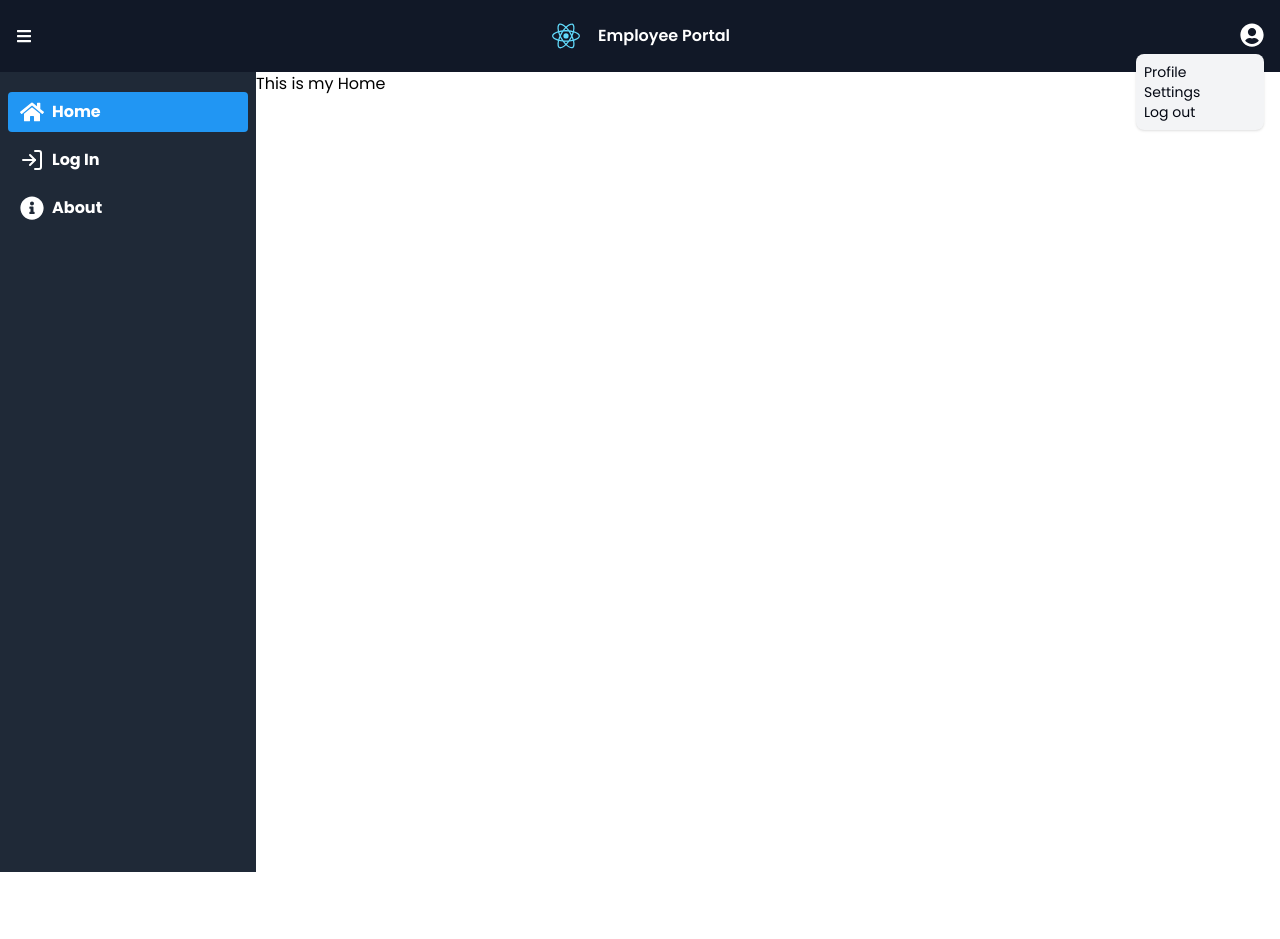
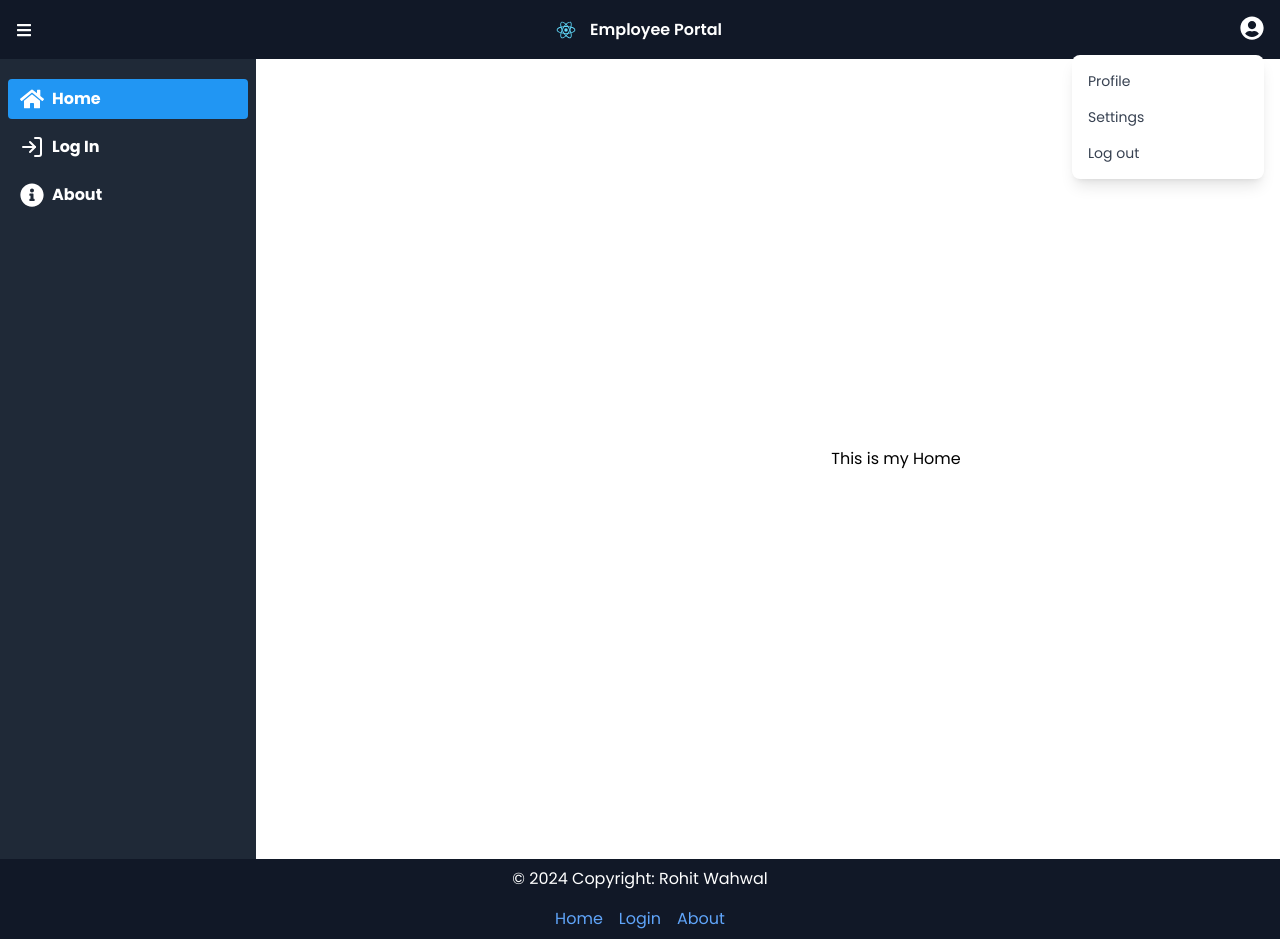
Before and after one commit to rohit-wonderbiz/my-tailwind-react-app, a React (Create React App) app: page / in a window 1280 px wide. Both pictures are taken after a click on the button 1252 px from the left and 32 px from the top of the page. Before the commit the page ends 800 px from the top, so only its background shows below. Built offline with nearby package versions, Linux system fonts and the light colour scheme.

Commit message:
added footer

```diff
--- a/src/App.tsx
+++ b/src/App.tsx
@@ -1,4 +1,3 @@
-// App.tsx
 import React, { useState, useEffect } from "react";
 import "./App.css";
 import { BrowserRouter as Router, Routes, Route } from "react-router-dom";
@@ -7,6 +6,7 @@ import Dashboard from "./components/Dashboard";
 import AboutComponent from "./components/AboutComponent";
 import LoginComponent from "./components/LoginComponent";
 import Navbar from "./components/Navbar";
+import Footer from "./components/Footer"; // Import Footer component
 
 function App() {
   const [sidebarToggle, setSidebarToggle] = useState(false);
@@ -31,13 +31,18 @@ function App() {
 
   return (
     <Router>
-      <div className={`w-full transition-all duration-300 ease-in-out`}>
+      <div className="flex flex-col min-h-screen">
         <Navbar
           sidebarToggle={sidebarToggle}
           setSidebarToggle={setSidebarToggle}
         />
-        <div className="flex">
+        <div className="flex flex-1">
           <Sidebar sidebarToggle={sidebarToggle} />
+          <div
+            className={`flex-1 ml-${
+              sidebarToggle ? "16" : "64"
+            } transition-all duration-300`}
+          >
             <Routes>
               <Route
                 path="/"
@@ -69,6 +74,8 @@ function App() {
             </Routes>
           </div>
         </div>
+        <Footer />
+      </div>
     </Router>
   );
 }
--- a/src/components/AboutComponent.tsx
+++ b/src/components/AboutComponent.tsx
@@ -10,13 +10,13 @@ const AboutComponent: React.FC<NavbarProps> = ({
   setSidebarToggle,
 }) => {
   return (
-    <h1
+    <div
       className={`${
         sidebarToggle ? "ml-16" : "ml-64"
-      } w-full transition-all duration-300 ease-in-out`}
+      } flex-1 flex items-center justify-center transition-all duration-300 ease-in-out min-h-screen`}
     >
-      This is my About Page
-    </h1>
+      <h1>This is my About Page</h1>
+    </div>
   );
 };
 
--- a/src/components/Dashboard.tsx
+++ b/src/components/Dashboard.tsx
@@ -1,3 +1,27 @@
+// import React from "react";
+
+// interface NavbarProps {
+//   sidebarToggle: boolean;
+//   setSidebarToggle: React.Dispatch<React.SetStateAction<boolean>>;
+// }
+
+// const Dashboard: React.FC<NavbarProps> = ({
+//   sidebarToggle,
+//   setSidebarToggle,
+// }) => {
+//   return (
+//     <h1
+//       className={`${
+//         sidebarToggle ? "ml-16" : "ml-64"
+//       } w-full transition-all duration-300 ease-in-out`}
+//     >
+//       This is my Home
+//     </h1>
+//   );
+// };
+
+// export default Dashboard;
+
 import React from "react";
 
 interface NavbarProps {
@@ -10,13 +34,13 @@ const Dashboard: React.FC<NavbarProps> = ({
   setSidebarToggle,
 }) => {
   return (
-    <h1
+    <div
       className={`${
         sidebarToggle ? "ml-16" : "ml-64"
-      } w-full transition-all duration-300 ease-in-out`}
+      } flex-1 flex items-center justify-center transition-all duration-300 ease-in-out min-h-screen`}
     >
-      This is my Home
-    </h1>
+      <h1>This is my Home</h1>
+    </div>
   );
 };
 
--- /dev/null
+++ b/src/components/Footer.tsx
@@ -0,0 +1,25 @@
+import React from "react";
+import { Link } from "react-router-dom";
+
+const Footer: React.FC = () => {
+  return (
+    <footer className="bg-gray-900 text-white py-2">
+      <div className="container mx-auto text-center">
+        <p className="mb-4">© 2024 Copyright: Rohit Wahwal</p>
+        <div className="flex justify-center space-x-4">
+          <Link to="/" className="text-blue-400 hover:underline">
+            Home
+          </Link>
+          <Link to="/login" className="text-blue-400 hover:underline">
+            Login
+          </Link>
+          <Link to="/about" className="text-blue-400 hover:underline">
+            About
+          </Link>
+        </div>
+      </div>
+    </footer>
+  );
+};
+
+export default Footer;
--- a/src/components/LoginComponent.tsx
+++ b/src/components/LoginComponent.tsx
@@ -10,13 +10,13 @@ const LoginComponent: React.FC<NavbarProps> = ({
   setSidebarToggle,
 }) => {
   return (
-    <h1
+    <div
       className={`${
         sidebarToggle ? "ml-16" : "ml-64"
-      } w-full transition-all duration-300 ease-in-out`}
+      } flex-1 flex items-center justify-center transition-all duration-300 ease-in-out min-h-screen`}
     >
-      This is my Login Page
-    </h1>
+      <h1>This is my Login Page</h1>
+    </div>
   );
 };
 
--- a/src/components/Navbar.tsx
+++ b/src/components/Navbar.tsx
@@ -1,4 +1,4 @@
-import React, { useState } from "react";
+import React, { useState, useEffect, useRef } from "react";
 import { FaBars, FaUserCircle } from "react-icons/fa";
 import logo from "../logo.svg";
 
@@ -9,10 +9,24 @@ interface NavbarProps {
 
 const Navbar: React.FC<NavbarProps> = ({ sidebarToggle, setSidebarToggle }) => {
   const [menuVisible, setMenuVisible] = useState(false);
+  const menuRef = useRef<HTMLDivElement>(null);
 
   const toggleMenu = () => {
     setMenuVisible(!menuVisible);
   };
+
+  const handleClickOutside = (event: MouseEvent) => {
+    if (menuRef.current && !menuRef.current.contains(event.target as Node)) {
+      setMenuVisible(false);
+    }
+  };
+
+  useEffect(() => {
+    document.addEventListener("mousedown", handleClickOutside);
+    return () => {
+      document.removeEventListener("mousedown", handleClickOutside);
+    };
+  }, []);
 
   return (
     <nav className="bg-gray-900 px-4 py-3 flex justify-between items-center">
@@ -23,28 +37,40 @@ const Navbar: React.FC<NavbarProps> = ({ sidebarToggle, setSidebarToggle }) => {
 
       <div className="flex-1 flex justify-center items-center">
         <div className="flex items-center space-x-2">
-          <img src={logo} alt="Logo" className="h-12 w-12" />
+          <img src={logo} alt="Logo" className="h-8 w-8" />
           <span className="text-white font-semibold hidden md:block">
             Employee Portal
           </span>
         </div>
       </div>
 
-      <div className="relative">
+      <div className="relative" ref={menuRef}>
         <button className="text-white" onClick={toggleMenu}>
           <FaUserCircle className="w-6 h-6 mt-1" />
         </button>
         {menuVisible && (
-          <div className="bg-gray-100 z-10 absolute rounded-lg shadow w-32 top-full right-0">
-            <ul className="px-2 py-2 text-sm text-gray-950">
+          <div className="bg-white z-10 absolute rounded-lg shadow-lg w-48 top-full right-0 mt-2">
+            <ul className="py-2 text-sm text-gray-700">
               <li>
-                <a href="/">Profile</a>
+                <a
+                  href="/"
+                  className="block px-4 py-2 hover:bg-gray-100 rounded-t-lg"
+                >
+                  Profile
+                </a>
               </li>
               <li>
-                <a href="/">Settings</a>
+                <a href="/" className="block px-4 py-2 hover:bg-gray-100">
+                  Settings
+                </a>
               </li>
               <li>
-                <a href="/">Log out</a>
+                <a
+                  href="/"
+                  className="block px-4 py-2 hover:bg-gray-100 rounded-b-lg"
+                >
+                  Log out
+                </a>
               </li>
             </ul>
           </div>
--- a/src/components/Sidebar.tsx
+++ b/src/components/Sidebar.tsx
@@ -1,4 +1,3 @@
-// sidebar.tsx
 import React from "react";
 import { FaHome, FaInfoCircle } from "react-icons/fa";
 import { FiLogIn } from "react-icons/fi";
@@ -13,7 +12,7 @@ const Sidebar: React.FC<SidebarProps> = ({ sidebarToggle }) => {
   const location = useLocation();
   return (
     <div
-      className={`fixed h-full transition-all duration-300 ease-in-out ${
+      className={`absolute h-full transition-all duration-300 ease-in-out ${
         sidebarToggle ? "w-16" : "w-64"
       } bg-gray-800 px-2 py-2`}
     >
```
Lines whose indentation alone changed are shown as unchanged.
